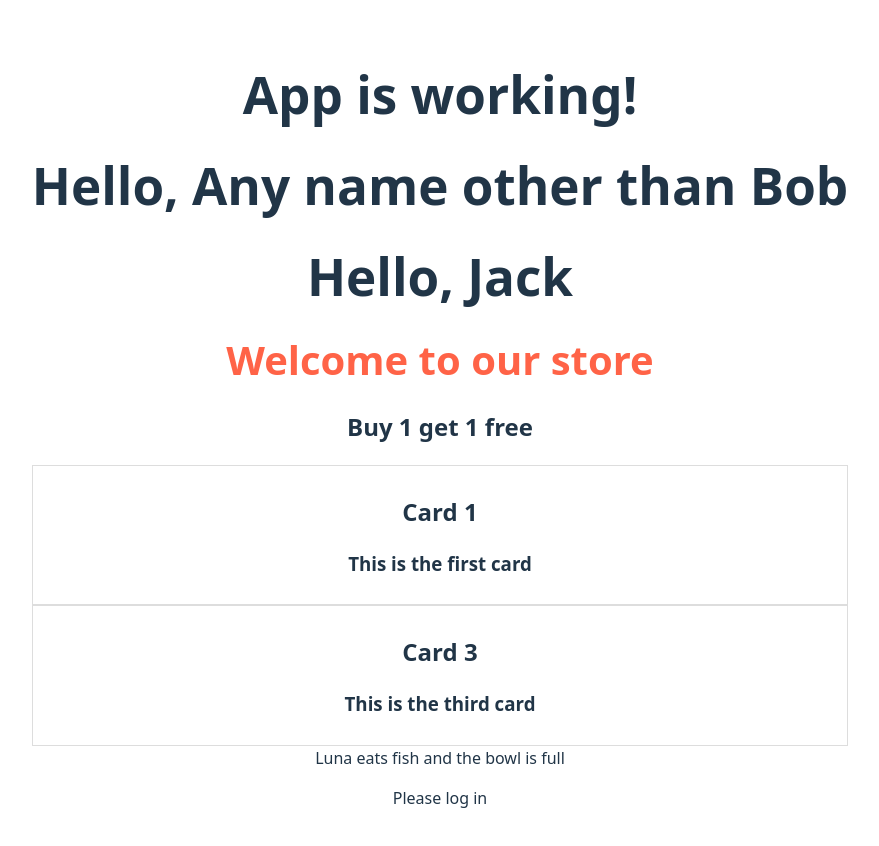
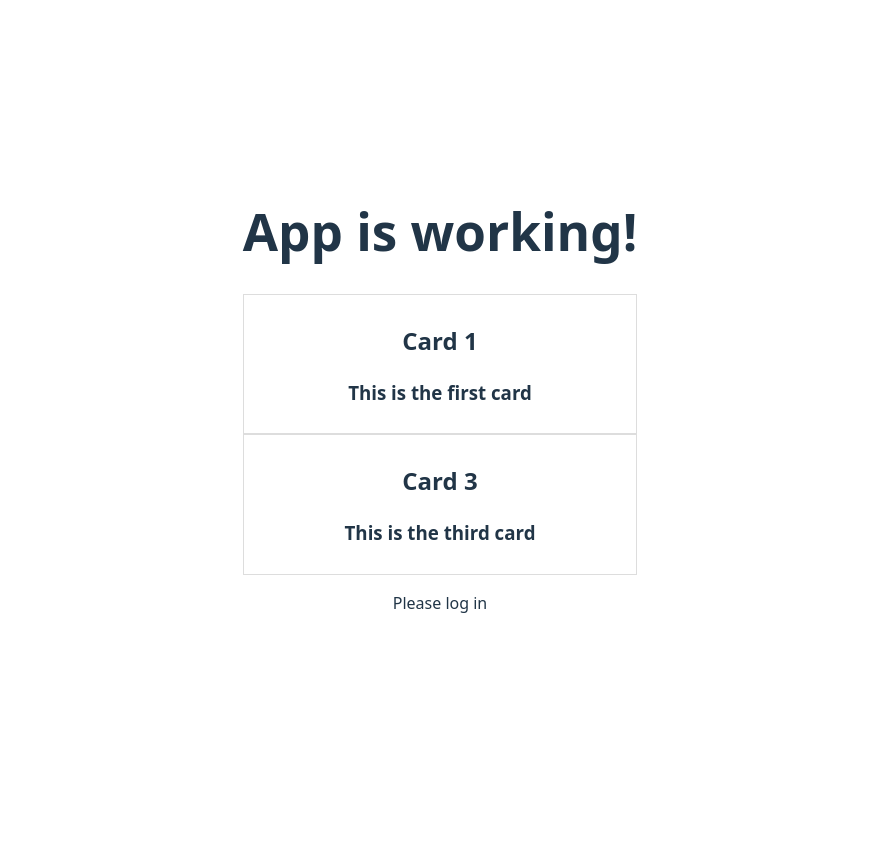
Before and after one commit to waqiyuddev/meta-react-basic, a React (Vite) app in the folder vite-project/: page / in a window 1280 px wide. Shown: the top 846 px of the page, without its empty margins (200-1079 px from the left). After the commit the page ends 800 px from the top, so only its background shows below. Built offline with nearby package versions, Linux system fonts and the light colour scheme.

Commit message:
Update App.tsx

```diff
--- a/vite-project/src/App.tsx
+++ b/vite-project/src/App.tsx
@@ -1,17 +1,17 @@
 import './App.css'
-import { Routes, Route } from "react-router-dom";
+// import { Routes, Route } from "react-router-dom";
 // import Main from './assets/Components/PropHandling/Main';
-import Heading from './assets/Components/Heading'
-import Promo from './assets/Components/Promo'
+// import Heading from './assets/Components/Heading'
+// import Promo from './assets/Components/Promo'
 import Card from './assets/Components/Card'
 // import GuessNumber from './assets/Components/GuessNumber'
-import Cat from './assets/Components/ParChiGra/Cat'
+// import Cat from './assets/Components/ParChiGra/Cat'
 // import SimpleForm from './assets/Components/SimpleForm'
 // import FruitsContainer from './assets/Components/ManagingState/FruitsContainer';
-import AppBar from './assets/Components/AppBar/AppBar';
-import Homepage from './assets/Pages/Homepage';
-import AboutLittleLemon from './assets/Pages/AboutLittleLemon';
-import Contact from './assets/Pages/Contac';
+// import AppBar from './assets/Components/AppBar/AppBar';
+// import Homepage from './assets/Pages/Homepage';
+// import AboutLittleLemon from './assets/Pages/AboutLittleLemon';
+// import Contact from './assets/Pages/Contac';
 import Message from './assets/ConditionalRender/Message';
 
 
@@ -21,12 +21,12 @@ function App() {
     <div className="App">
       <h1>App is working!</h1>
 
-      <Heading firstName="Any name other than Bob" />
+      {/* <Heading firstName="Any name other than Bob" />
       <Heading firstName="Jack" />
-      <Promo heading="Welcome to our store" promoSubHeading="Buy 1 get 1 free" />
+      <Promo heading="Welcome to our store" promoSubHeading="Buy 1 get 1 free" /> */}
       <Card h2="Card 1" h3="This is the first card" />
       <Card h2="Card 3" h3="This is the third card" />
-      <Cat />
+      {/* <Cat /> */}
 
       {/* <Message isLoggedIn={true} /> */}
       <Message isLoggedIn={false} />
```
